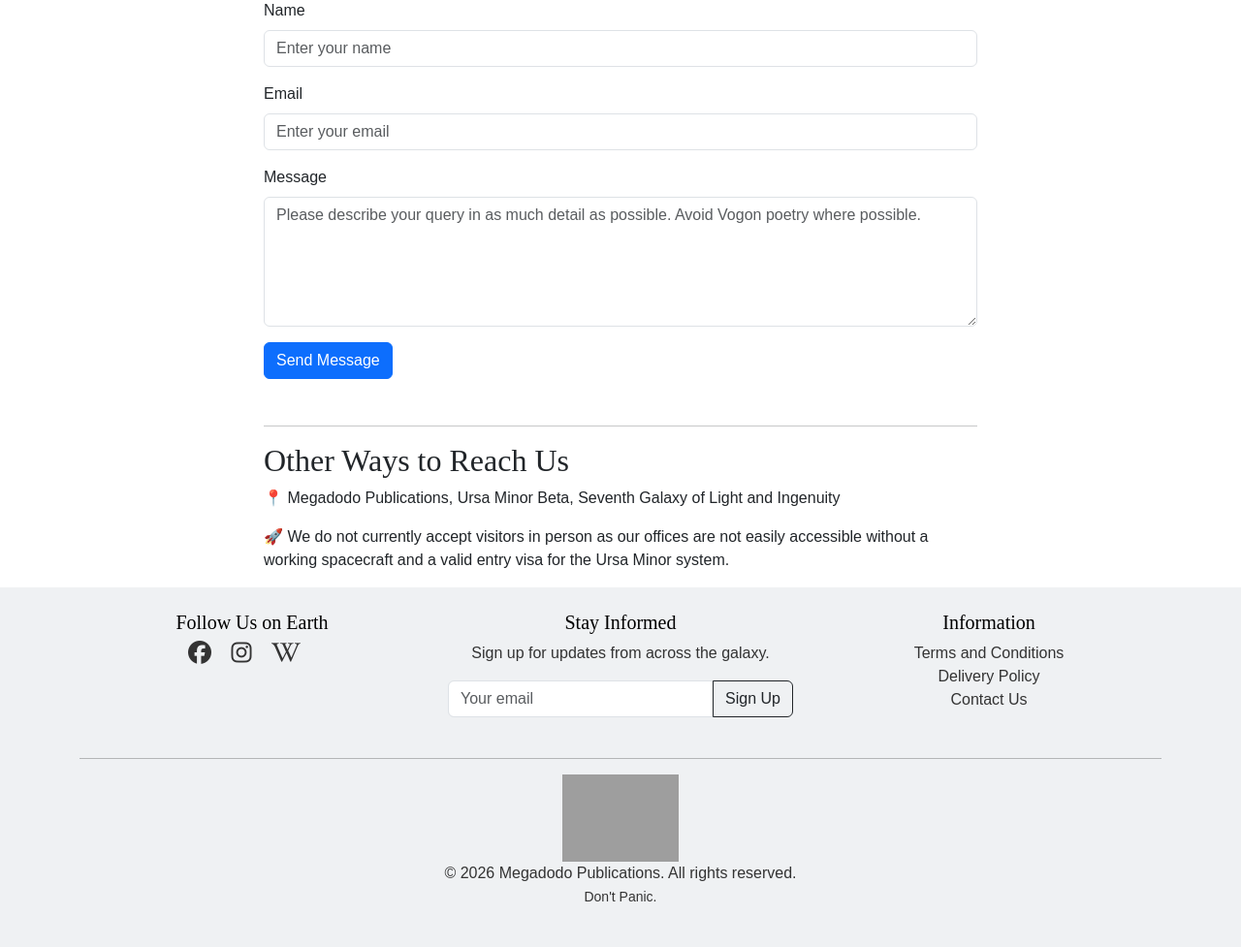
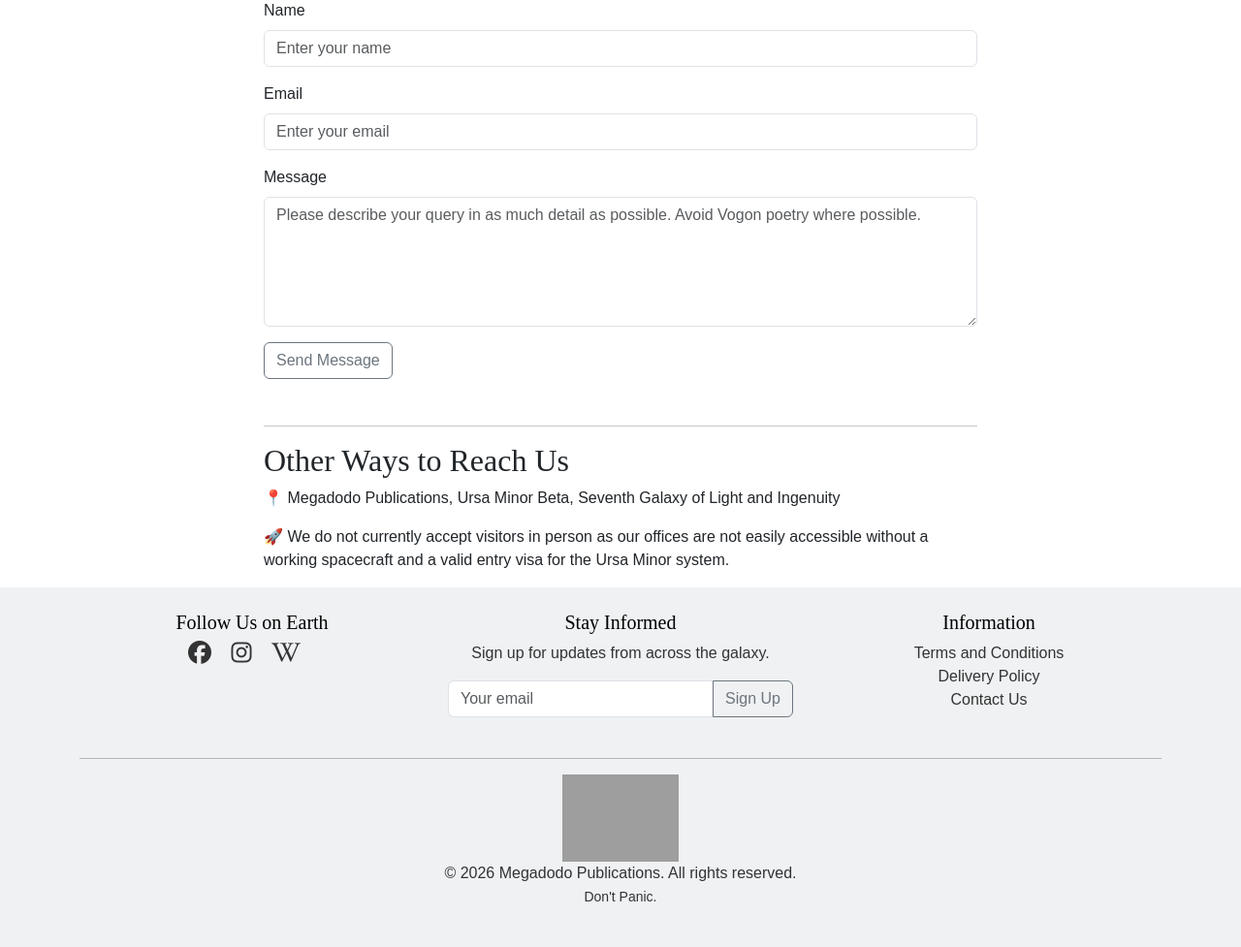
Before and after one commit to MrsmLisa/Megadodo-Publications, a Django app: page /contact/ in a window 1280 px wide. Shown: the part 449-1426 px from the top of the page at 97% size. Run offline with Django 4.2, Linux system fonts and the light colour scheme; some libraries are stand-ins or nearby versions; some web fonts are replaced; grey boxes are pictures that could not be loaded.

Commit message:
Made sure all the buttons was the same and fixed a name bug (bug8)

```diff
--- a/home/templates/home/contact.html
+++ b/home/templates/home/contact.html
@@ -23,7 +23,7 @@
                     <label for="message" class="form-label">Message</label>
                     <textarea class="form-control" id="message" name="message" rows="5" placeholder="Please describe your query in as much detail as possible. Avoid Vogon poetry where possible." required></textarea>
                 </div>
-                <button type="submit" class="btn btn-primary">Send Message</button>
+                <button type="submit" class="btn btn-outline-secondary">Send Message</button>
             </form>
 
             <hr class="mt-5">
--- a/products/templates/products/product_detail.html
+++ b/products/templates/products/product_detail.html
@@ -28,10 +28,10 @@
             <div class="d-flex align-items-center mt-3 gap-3">
                 <input type="number" name="quantity" id="quantity" value="1" min="1" max="99" class="form-control" style="width: 80px;">
                 <input type="hidden" name="redirect_url" value="{{ request.path }}">
-                <button type="submit" class="btn">Add to Bag</button>
+                <button type="submit" class="btn btn-outline-secondary">Add to Bag</button>
             </div>
         </form>
-        <a href="{% url 'product_list' %}" class="btn mt-3">Back to Shop</a>
+        <a href="{% url 'product_list' %}" class="btn btn-outline-secondary mt-3">Back to Shop</a>
     </div>
 
 </div>
--- a/products/views.py
+++ b/products/views.py
@@ -20,5 +20,5 @@ class ProductListView(ListView):
 
 
 def product_detail(request, pk):
-   product = get_object_or_404(Product, pk=pk)
-   return render(request, 'products/product_detail.html', {'product' : product})
+    product = get_object_or_404(Product, pk=pk)
+    return render(request, 'products/product_detail.html', {'product' : product})
--- a/templates/base.html
+++ b/templates/base.html
@@ -60,7 +60,7 @@
                 </li>
 
                 <!-- Shopping cart -->
-                <a class="shopping-cart-link nav-link" href="#" role="button">
+                <a class="shopping-cart-link nav-link" href="{% url 'view_bag' %}" role="button">
                     <i class="fa-solid fa-basket-shopping"></i>
                     <span class="cart-count">
                         {% if grand_total %}
@@ -146,7 +146,7 @@
                 <form action="">
                     <div class="input-group">
                         <input type="email" class="form-control" placeholder="Your email">
-                        <button class="btn btn-outline-dark" type="submit">Sign Up</button>
+                        <button class="btn btn-outline-secondary" type="submit">Sign Up</button>
                     </div>
                 </form>
             </div>
```
Also changed, not shown: bag/templates/bag/bag.html (+5 -5 lines), products/templates/products/product_list.html (renamed from products/templates/products/products_list.html).
